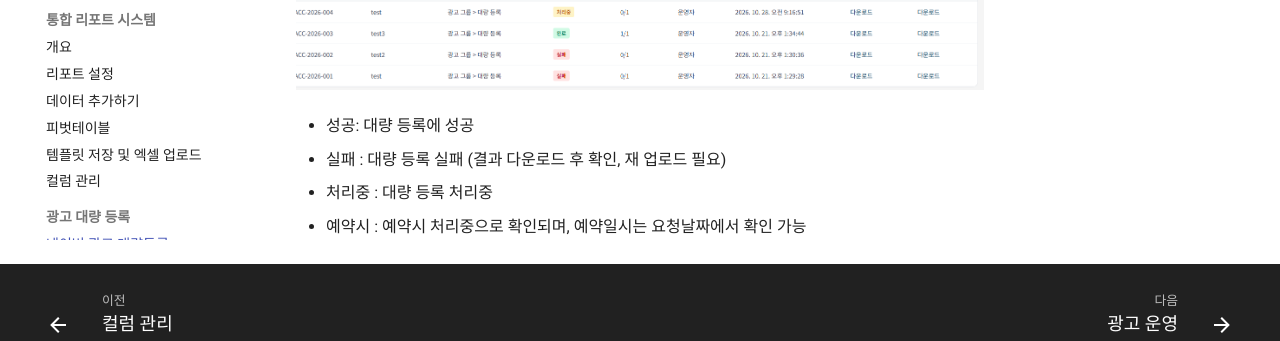
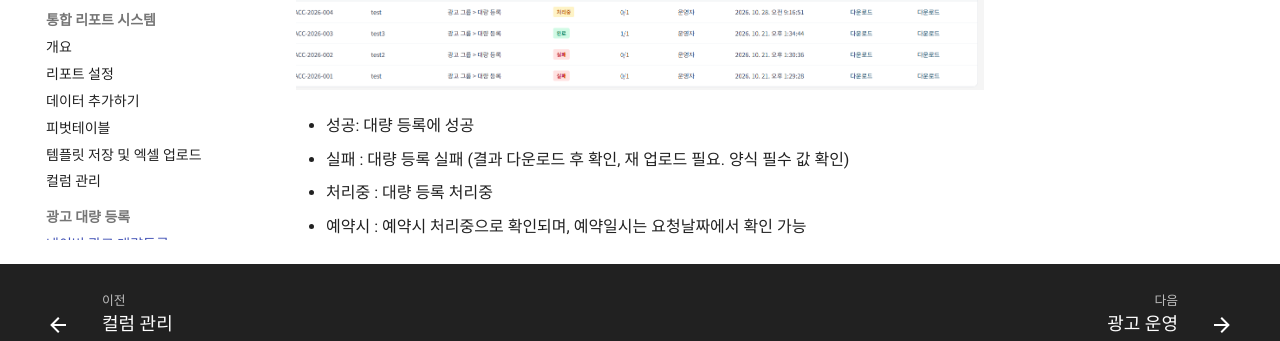
Before and after one commit to EinsHong/ad_system_manual, an MkDocs documentation site: the page built from docs/bulk-register.md, in a window 1280 px wide and 900 px high, scrolled down 1740 px. Shown: the part 495-836 px from the top of the window. Built offline with MkDocs 1.6.1 and Material for MkDocs 9.7.7, drawn with Linux system fonts in a browser that asks for light colours.

Commit message:
Update bulk-register.md

```diff
--- a/docs/bulk-register.md
+++ b/docs/bulk-register.md
@@ -48,6 +48,6 @@
 ![등록이력확인](assets/img/bulk-3.png)
 
 - 성공: 대량 등록에 성공
-- 실패 : 대량 등록 실패 (결과 다운로드 후 확인, 재 업로드 필요)
+- 실패 : 대량 등록 실패 (결과 다운로드 후 확인, 재 업로드 필요. 양식 필수 값 확인)
 - 처리중 : 대량 등록 처리중
 - 예약시 : 예약시 처리중으로 확인되며, 예약일시는 요청날짜에서 확인 가능
```
